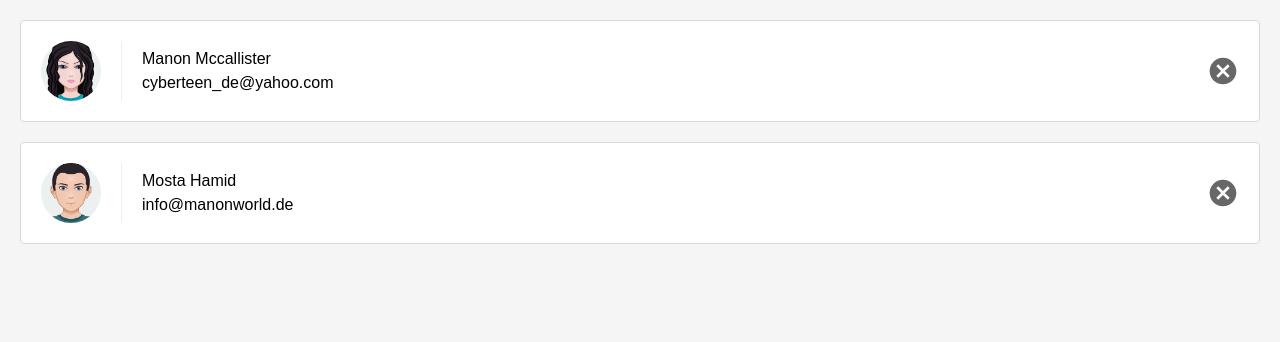
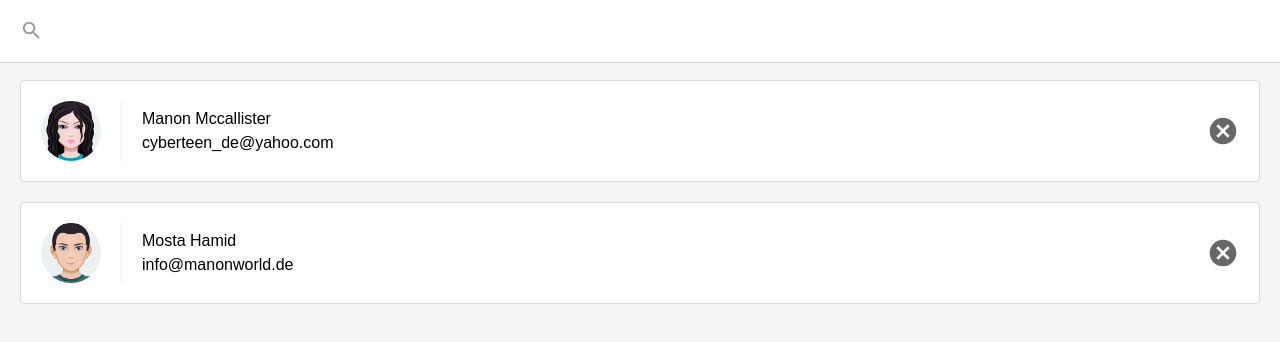
Before and after one commit to manonworld/egfwd-advanced-web, a React (Create React App) app in the folder contacts/: page / in a window 1280 px wide. Shown: the top 342 px of the page. Built offline with nearby package versions, Linux system fonts and the light colour scheme.

Commit message:
Added search functionality

```diff
--- a/contacts/package.json
+++ b/contacts/package.json
@@ -3,8 +3,10 @@
   "version": "0.1.0",
   "private": true,
   "dependencies": {
+    "prop-types": "^15.7.2",
     "react": "^15.6.1",
-    "react-dom": "^15.6.1"
+    "react-dom": "^15.6.1",
+    "sort-by": "^1.2.0"
   },
   "devDependencies": {
     "react-scripts": "1.0.7"
--- a/contacts/src/ListContacts.js
+++ b/contacts/src/ListContacts.js
@@ -1,12 +1,45 @@
 import React, { Component } from 'react';
+import PropTypes from 'prop-types';
 
 class ListContacts extends Component {
 
+    static propTypes = {
+        contacts: PropTypes.array.isRequired,
+        onDeleteContact: PropTypes.func.isRequired,
+    };
+
+    state = {
+        query: ''
+    };
+
+    updateQuery = ( query ) => {
+        this.setState(() => ({
+            query: query.trim()
+        }));
+    }
+
+    filterContacts = ( ) => {
+        return this.state.query === ''
+        ? this.props.contacts
+        : this.props.contacts.filter((contact) => (
+            contact.name.toLowerCase().includes(this.state.query.toLowerCase())
+        ));
+    }
+
     render() {
         return (
+            <div className="list-contacts">
+                <div className="list-contacts-top">
+                    <input
+                        className="search-contacts"
+                        type="text"
+                        value={this.state.query}
+                        onChange={( event ) => this.updateQuery(event.target.value)}
+                    />
+                </div>
                 <ol className="contact-list">
                     {
-                    this.props.contacts.map((contact) => (
+                        this.filterContacts().map((contact) => (
                             <li key={contact.id} className='contact-list-item'>
                                 <div className="contact-avatar" style={{
                                     backgroundImage: `url(${contact.avatarUrl})`
@@ -26,6 +59,7 @@ class ListContacts extends Component {
                         ))
                     }
                 </ol>
+            </div>
         );
     }
 
```
Also changed, not shown: 1 other file (tests, documents, lock files or other folders). Lines whose indentation alone changed are shown as unchanged.
